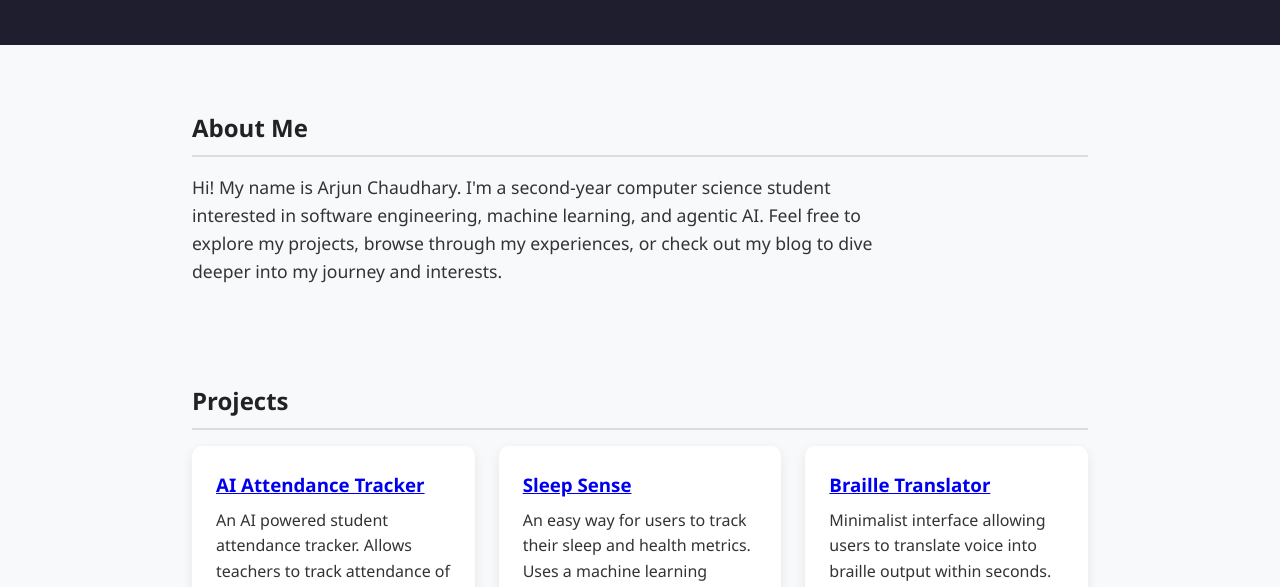
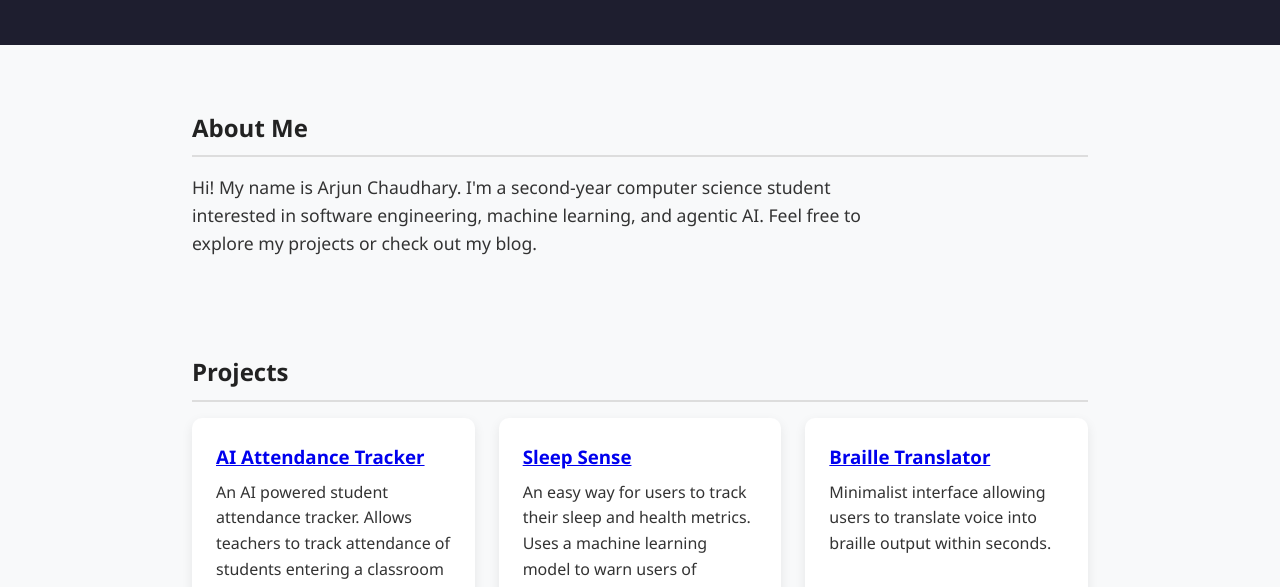
Before and after one commit to ArjunC36532/Portfolio, a plain HTML site: page index.html in a window 1280 px wide. Shown: the part 213-800 px from the top of the page. Drawn offline with Linux system fonts and the light colour scheme.

Commit message:
added info

```diff
--- a/index.html
+++ b/index.html
@@ -17,7 +17,7 @@
   <section class="about">
     <div class="container">
       <h2>About Me</h2>
-      <p>Hi! My name is Arjun Chaudhary. I'm a second-year computer science student interested in software engineering, machine learning, and agentic AI. Feel free to explore my projects, browse through my experiences, or check out my blog to dive deeper into my journey and interests.
+      <p>Hi! My name is Arjun Chaudhary. I'm a second-year computer science student interested in software engineering, machine learning, and agentic AI. Feel free to explore my projects or check out my blog.
 
       </p>
     </div>
```
